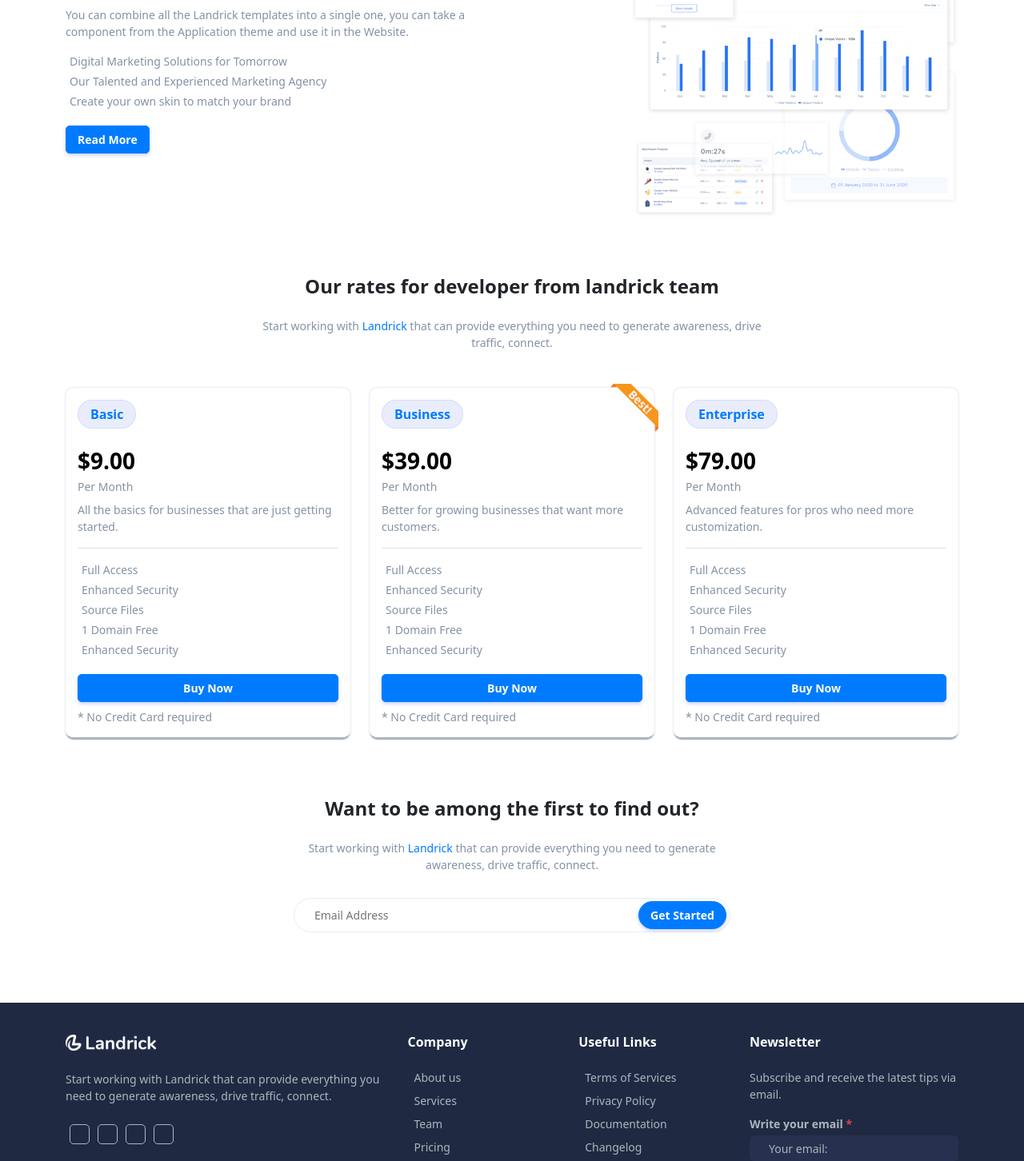
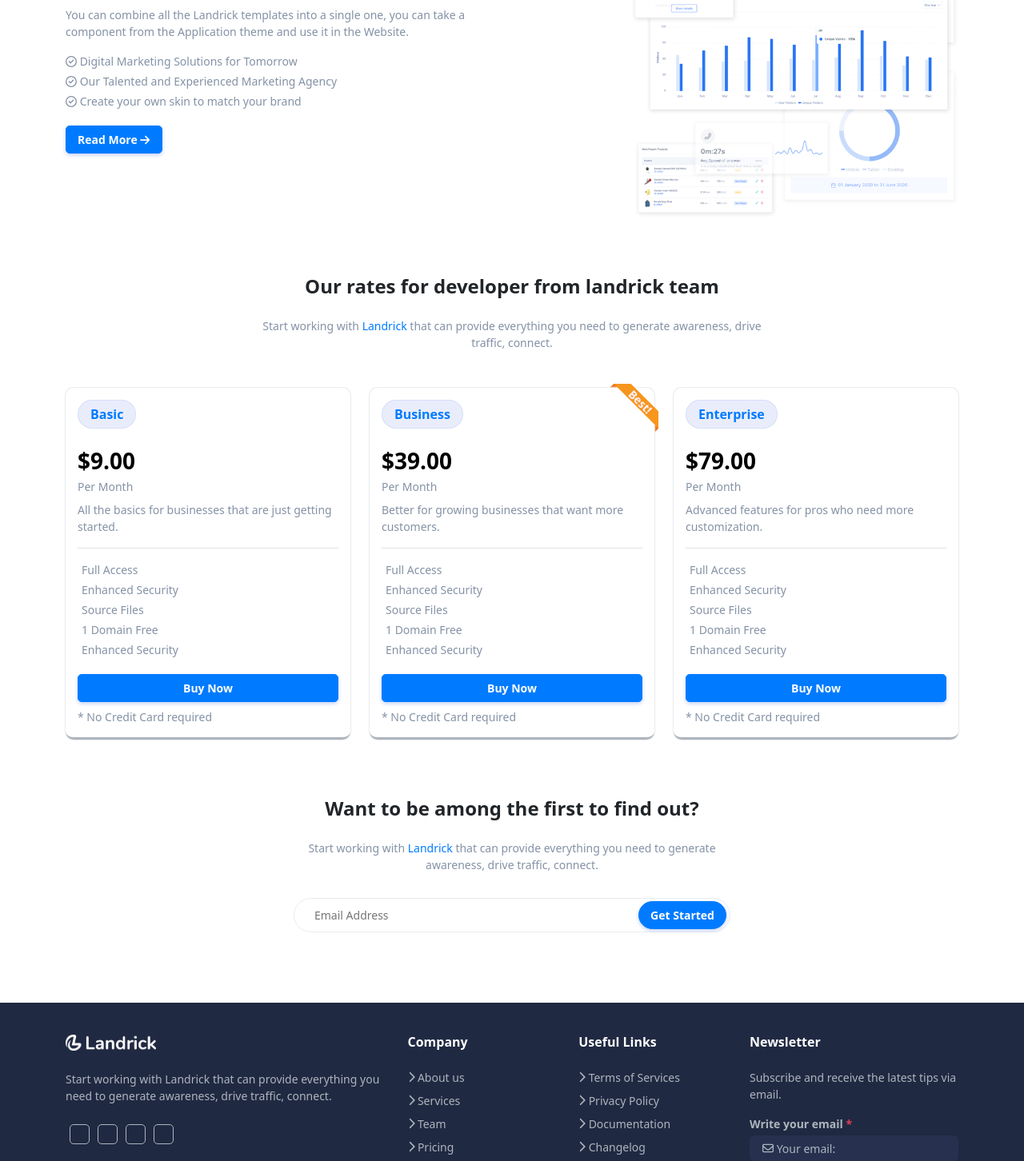
Before and after one commit to DavideLopez/proj-html-vuejs, a Vue app: page / in a window 1280 px wide. Shown: the part 1998-3450 px from the top of the page at 80% size. Built offline with nearby package versions, Linux system fonts and the light colour scheme.

Commit message:
fix sù alcune icone

```diff
--- a/src/components/TheFooter.vue
+++ b/src/components/TheFooter.vue
@@ -20,7 +20,7 @@
                                 <h6 class="fw-bold text-white pb-2">Company</h6>
                                 <ul class="list-unstyled m-0">
                                     <li v-for="(link, i) in companyLinks" :key="i">
-                                    <i class="fa-solid fa-chevron-right"></i><a href="javascript:void(0)"> {{ link }}</a></li>
+                                    <font-awesome-icon icon="fa-solid fa-chevron-right"></font-awesome-icon><a href="#"> {{ link }}</a></li>
                                 </ul>
                             </div>
 
@@ -28,7 +28,7 @@
                                 <h6 class="fw-bold text-white pb-2">Useful Links</h6>
                                 <ul class="list-unstyled m-0">
                                     <li v-for="(link, i) in usefulLinks" :key="i">
-                                    <i class="fa-solid fa-chevron-right"></i><a href="javascript:void(0)"> {{ link }}</a></li>
+                                    <font-awesome-icon icon="fa-solid fa-chevron-right"></font-awesome-icon><a href="#"> {{ link }}</a></li>
                                 </ul>
                             </div>
                         </div>
@@ -42,8 +42,7 @@
 
                         <div class="form-floating">
                             <input type="email" class="form-control" id="floatingInput" placeholder="name@example.com">
-                            <label for="floatingInput"><i class="fa-regular fa-envelope me-2"></i> Your email:</label>
-
+                            <label for="floatingInput"><font-awesome-icon icon="fa-regular fa-envelope me-2"></font-awesome-icon> Your email:</label>
                             <button class="sub-btn">Subscribe</button>
                         </div>
                     </div>
--- a/src/components/ThirdSection.vue
+++ b/src/components/ThirdSection.vue
@@ -8,11 +8,11 @@
                     <p>You can combine all the Landrick templates into a single one, you can take a component from the Application theme and use it in the Website.</p>
                     <ul class="list-unstyled">
                         <li class="pb-1" v-for="(pro, i) in advantages" :key="i">
-                            <i class="fa-regular fa-circle-check"></i> {{ pro.text }}
+                            <font-awesome-icon icon="fa-regular fa-circle-check"></font-awesome-icon> {{ pro.text }}
                         </li>
                     </ul>
 
-                    <button class="my-btn blue-button">Read More <i class="fa-solid fa-arrow-right"></i></button>
+                    <button class="my-btn blue-button">Read More <font-awesome-icon icon="fa-solid fa-arrow-right"></font-awesome-icon></button>
                 </div>
             </div>
 
--- a/src/main.js
+++ b/src/main.js
@@ -8,13 +8,29 @@
 
 /* import font awesome icon component */
 import { FontAwesomeIcon } from '@fortawesome/vue-fontawesome'
-import { faAngleDown, faChevronRight, faHeart, faMagnifyingGlass,faLayerGroup, faDisplay, faArrowsToEye, faMaximize, faGear, faArrowUp } from '@fortawesome/free-solid-svg-icons'
-import { faCircleCheck, faCopyright, faUser } from '@fortawesome/free-regular-svg-icons'
+import { faAngleDown, faChevronRight, faHeart, faMagnifyingGlass,faLayerGroup, faDisplay, faArrowsToEye, faMaximize, faGear, faArrowUp, faArrowRight } from '@fortawesome/free-solid-svg-icons'
+import { faCircleCheck, faCopyright, faEnvelope, faUser } from '@fortawesome/free-regular-svg-icons'
 import { faFacebook, faGithub, faStackOverflow } from '@fortawesome/free-brands-svg-icons'
 
 
 /* add icons to the library */
-library.add(faMagnifyingGlass,faUser,faGithub,faStackOverflow,faHeart,faCopyright,faAngleDown,faChevronRight, faLayerGroup, faDisplay, faArrowsToEye, faMaximize, faFacebook,faCircleCheck,faGear,faArrowUp)
+library.add(faMagnifyingGlass,
+  faUser,
+  faGithub,
+  faStackOverflow,
+  faHeart,faCopyright,
+  faAngleDown,
+  faChevronRight,
+  faLayerGroup,
+  faDisplay,
+  faArrowsToEye,
+  faArrowRight,
+  faMaximize,
+  faFacebook,
+  faCircleCheck,
+  faGear,
+  faArrowUp,
+  faEnvelope)
 
 
 Vue.component('font-awesome-icon', FontAwesomeIcon)
```
